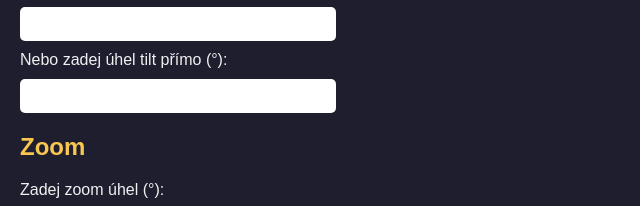
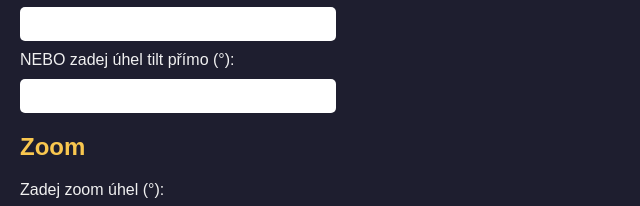
Before and after one commit to jyryky23/Tilt_zoom_lights, a plain HTML site: page index.html in a window 1280 px wide. Shown: the part 251-457 px from the top of the page, 0-640 px from the left. Drawn offline with Linux system fonts and the light colour scheme.

Commit message:
Update index.html

```diff
--- a/index.html
+++ b/index.html
@@ -74,7 +74,7 @@
     <h2>Tilt (náklon)</h2>
     <label for="input_distance">Vzdálenost cíle (m):</label>
     <input type="number" id="input_distance" step="0.1">
-    <label for="input_tilt">Nebo zadej úhel tilt přímo (°):</label>
+    <label for="input_tilt">NEBO zadej úhel tilt přímo (°):</label>
     <input type="number" id="input_tilt" step="0.1">
 
     <h2>Zoom</h2>
```
